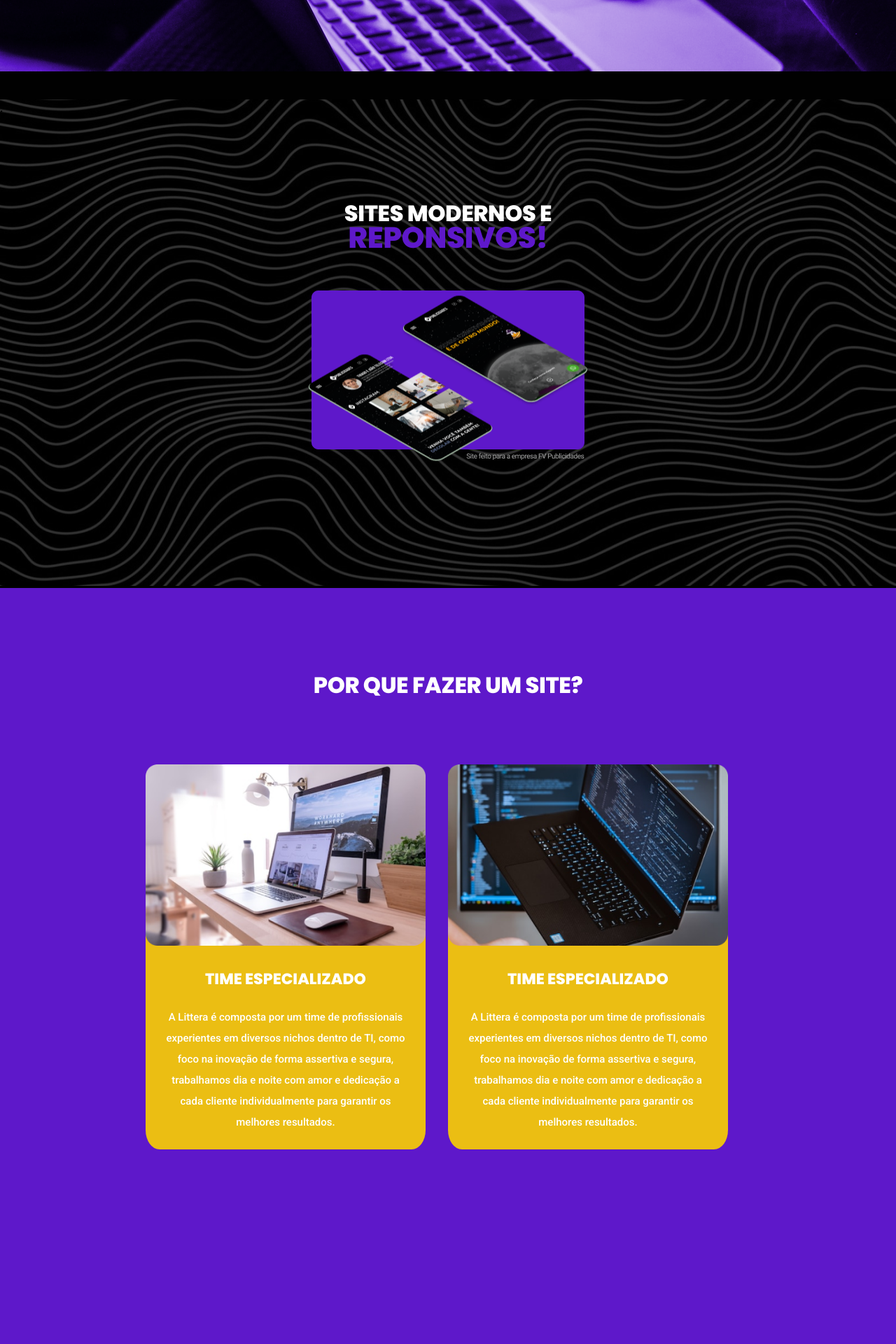
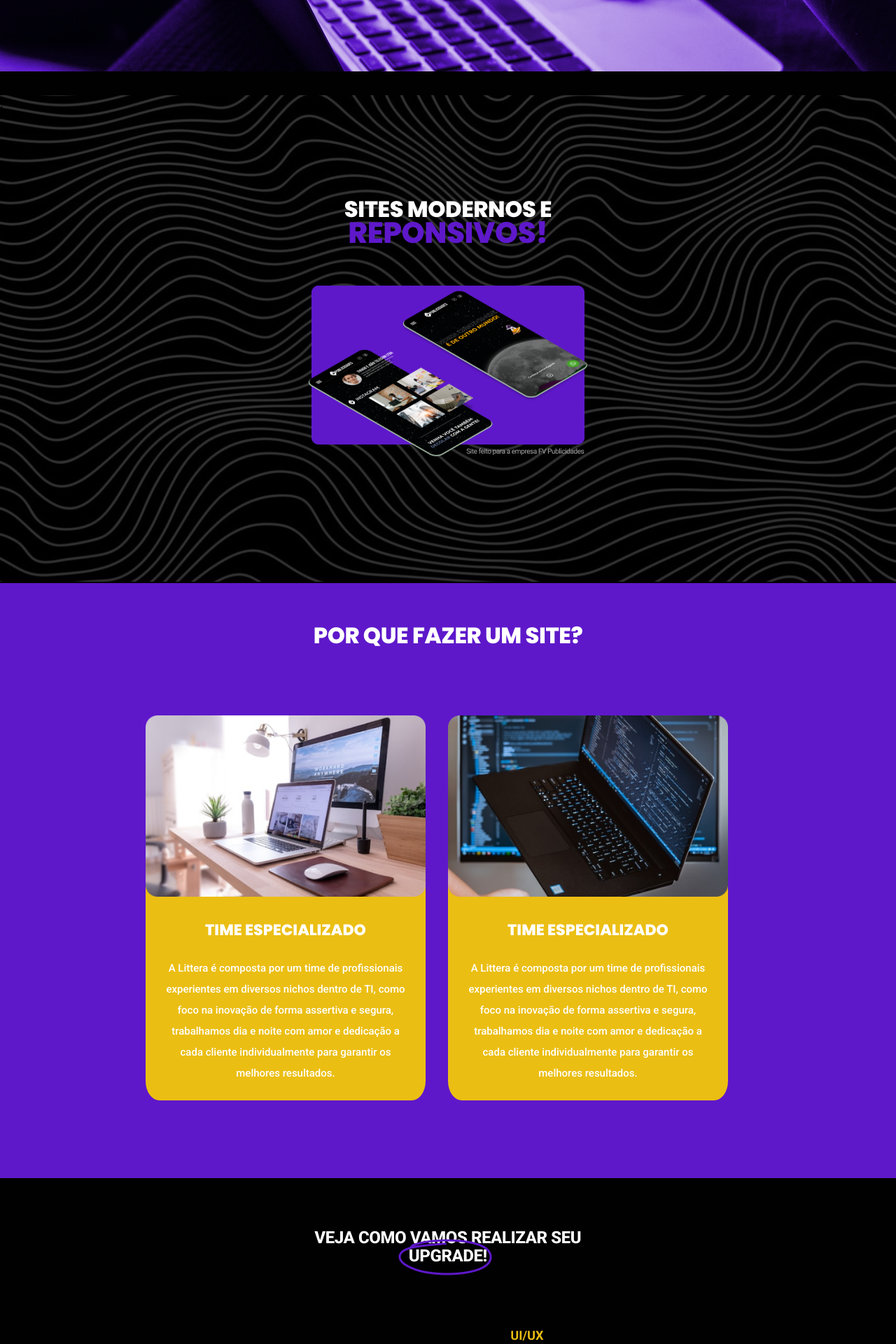
Before and after one commit to leopompeu/littera, a React (Vite) app: page /sites in a window 1280 px wide. Shown: the part 720-2640 px from the top of the page at 70% size. Built offline with nearby package versions, Linux system fonts and the light colour scheme.

Commit message:
[CARD] [REFACTOR] Ajuste nos espaçamentos

```diff
--- a/src/index.css
+++ b/src/index.css
@@ -1419,7 +1419,7 @@
 }
 
 .timeline-div{
-  margin-top: 5%;
+  margin-top: -5%;
 }
 
 .title-timeline{
@@ -2198,7 +2198,7 @@
 
 .bg-port-sites{
   background-image: url('./assets/bg-port-sites.png');
-  margin-top: -10%;
+  margin-top: -10.5%;
 }
 
 .blank2{
@@ -2208,14 +2208,15 @@
 
 .bg-div3-sites-web{
   background-color: #5E18CA;
-  height: 1100px;
+  height: 850px;
   width: 1366px;
   margin-top: -9.8%;
+
 }
 
 .title-diferencial-site-web{
 
-  margin-top: 10%;
+  margin-top: 5%;
   font-family: 'Poppins';
   font-style: normal;
   font-weight: 800;
@@ -2292,7 +2293,7 @@
   display: block;
   margin-left: auto;
   margin-right: auto;
-  margin-top: 10%;
+  margin-top: 6%;
 }
 
 .div-orcamento-web{
@@ -2300,6 +2301,7 @@
   display: flex;
   align-items: center;
   justify-content: center;
+  margin-bottom: -150px;
 }
 
 .precos-web{
@@ -2440,7 +2442,6 @@ body::-webkit-scrollbar-thumb {
 
   color: #5E18CA;
 }
-
 .bg-div-seguranca{
   background-image: url("./assets/div1seguranca.png");
   height: 580px;
```
